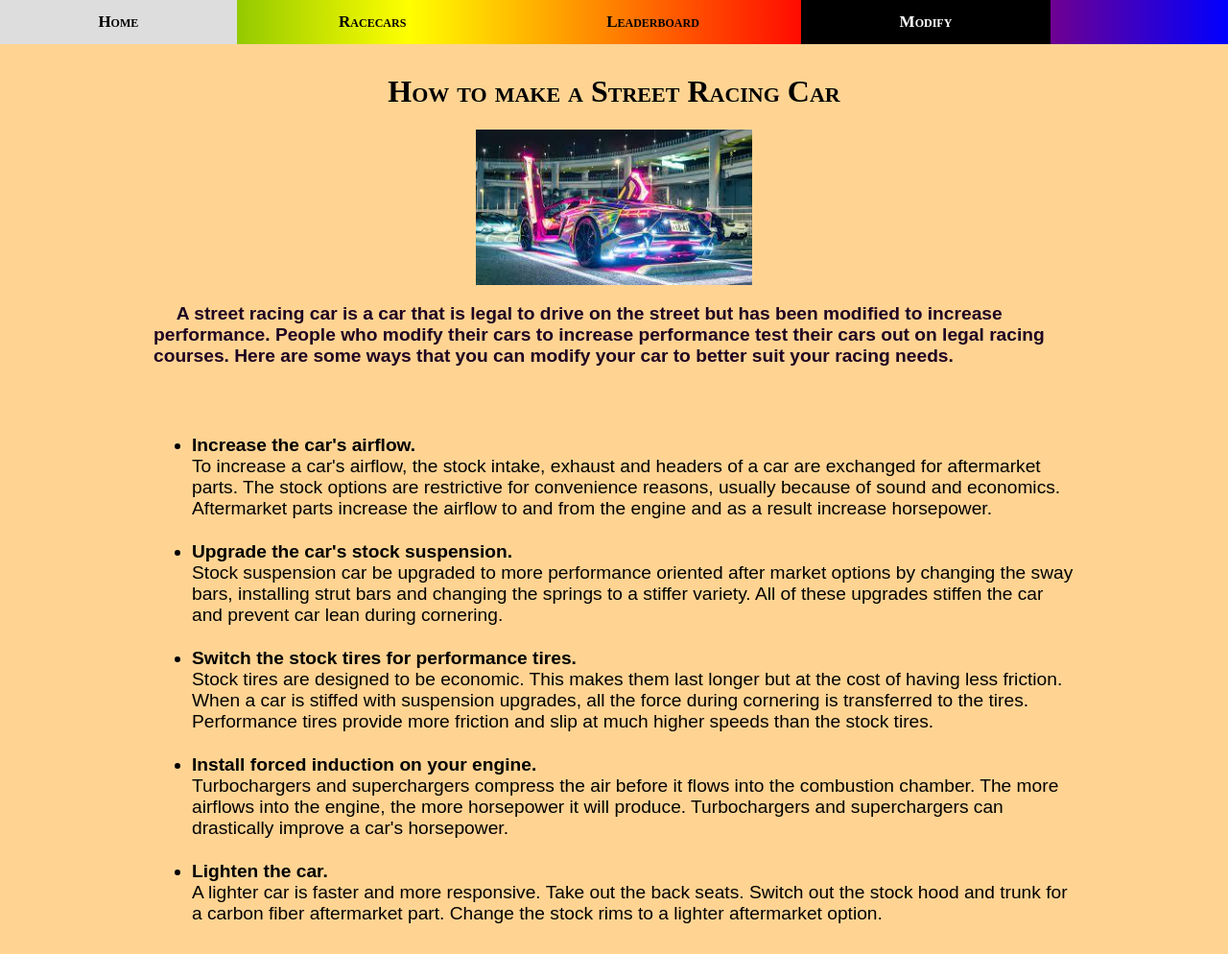
After one commit to doanbaquan/webproj-doan-challa-cai, a PHP site: page /pages/modify.html in a window 1280 px wide. The commit adds this page. Shown: the whole page at 96% size. Run offline with PHP 8.4, Linux system fonts and the light colour scheme.

Commit message:
update to pages (names and content)

```diff
--- a/css/lightstyle.css
+++ b/css/lightstyle.css
@@ -10,15 +10,15 @@ body {
 }
 
 .topnav a {
-  float: left;
   color: black;
   text-align: center;
-  padding: 14px 80px;
+  padding: 1% 8%;
   text-decoration: none;
   font-family: papyrus;
   font-weight: 900;
   font-size: 17px;
   font-variant: small-caps;
+  display: inline-block;
 
 }
 
@@ -63,6 +63,7 @@ p {
   font-size: 14px;
   font-weight: 700;
   font-family: Arial;
+  text-align: left;
 }
 
 .center {
@@ -79,3 +80,16 @@ p {
   max-width: 100%;
   display: inline-block;
 }
+
+.text {
+  margin: auto;
+  width: 75%;
+  padding: 10px;
+  text-align: left;
+}
+
+li {
+  font-size: larger;
+  font-family: Arial, Helvetica, sans-serif;
+  padding-bottom: 5px;
+}
--- a/pages/home.html
+++ b/pages/home.html
@@ -13,8 +13,8 @@
     <div class="topnav">
         <a class="active" href="../pages/home.html">Home</a>
         <a href="../pages/racecars.html">Racecars</a>
-        <a href="../pages/racers.html">Racers</a>
-        <a href="../pages/Events.html">Events</a>
+        <a href="../pages/leaderboard.html">Leaderboard</a>
+        <a href="../pages/modify.html">Modify</a>
     </div>
 
     <h1>Street Racing</h1>
--- /dev/null
+++ b/pages/modify.html
@@ -0,0 +1,42 @@
+<!DOCTYPE html>
+<html>
+<head>
+    </style>
+    <style>
+        h1 {text-align: center}
+        p { text-align: center}
+    </style>
+    <title>The Fun in Racing</title>
+    <link rel="stylesheet" href="../css/lightstyle.css">
+</head>
+<body>
+    <div class="topnav">
+        <a href="../pages/home.html">Home</a>
+        <a href="../pages/racecars.html">Racecars</a>
+        <a href="../pages/leaderboard.html">Leaderboard</a>
+        <a class="active" href="../pages/modify.html">Modify</a>
+    </div>
+
+
+    <div class="text">
+        <h1>How to make a Street Racing Car</h1>
+        <img src="../images/download.jpg" alt="Formula1Car" width="700" height="1000" class="center">
+
+        <p style="font-size: larger;"> &emsp; A street racing car is a car that is legal to drive on the street but has been modified to increase performance. People who modify their cars to increase performance test their cars out on legal racing courses. Here are some ways that you can modify your car to better suit your racing needs.</p>
+
+        <br><br>
+
+        <ul>
+            <li><b>Increase the car's airflow.</b><br> To increase a car's airflow, the stock intake, exhaust and headers of a car are exchanged for aftermarket parts. The stock options are restrictive for convenience reasons, usually because of sound and economics. Aftermarket parts increase the airflow to and from the engine and as a result increase horsepower.</li>
+            <br>
+            <li><b>Upgrade the car's stock suspension.</b><br> Stock suspension car be upgraded to more performance oriented after market options by changing the sway bars, installing strut bars and changing the springs to a stiffer variety. All of these upgrades stiffen the car and prevent car lean during cornering.</b></li>
+            <br>
+            <li><b>Switch the stock tires for performance tires.</b><br> Stock tires are designed to be economic. This makes them last longer but at the cost of having less friction. When a car is stiffed with suspension upgrades, all the force during cornering is transferred to the tires. Performance tires provide more friction and slip at much higher speeds than the stock tires.</li>
+            <br>
+            <li><b>Install forced induction on your engine.</b><br> Turbochargers and superchargers compress the air before it flows into the combustion chamber. The more airflows into the engine, the more horsepower it will produce. Turbochargers and superchargers can drastically improve a car's horsepower.</li>
+            <br>
+            <li><b>Lighten the car.</b><br>A lighter car is faster and more responsive. Take out the back seats. Switch out the stock hood and trunk for a carbon fiber aftermarket part. Change the stock rims to a lighter aftermarket option.</li>
+        </ul>
+    </div>
+</body>
+</html>
```
Also changed, not shown: pages/Events.html (deleted, +0 -28 lines), pages/leaderboard.html (added, +32 -0 lines), pages/racecars.html (+3 -4 lines), pages/racers.html (deleted, +0 -36 lines).
